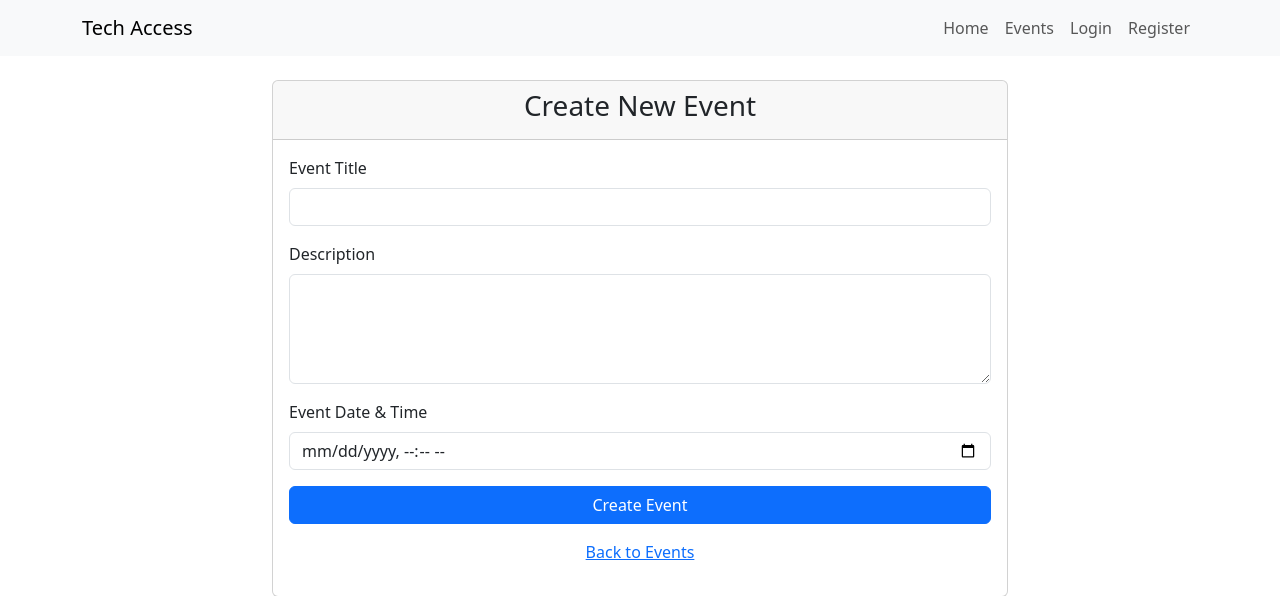
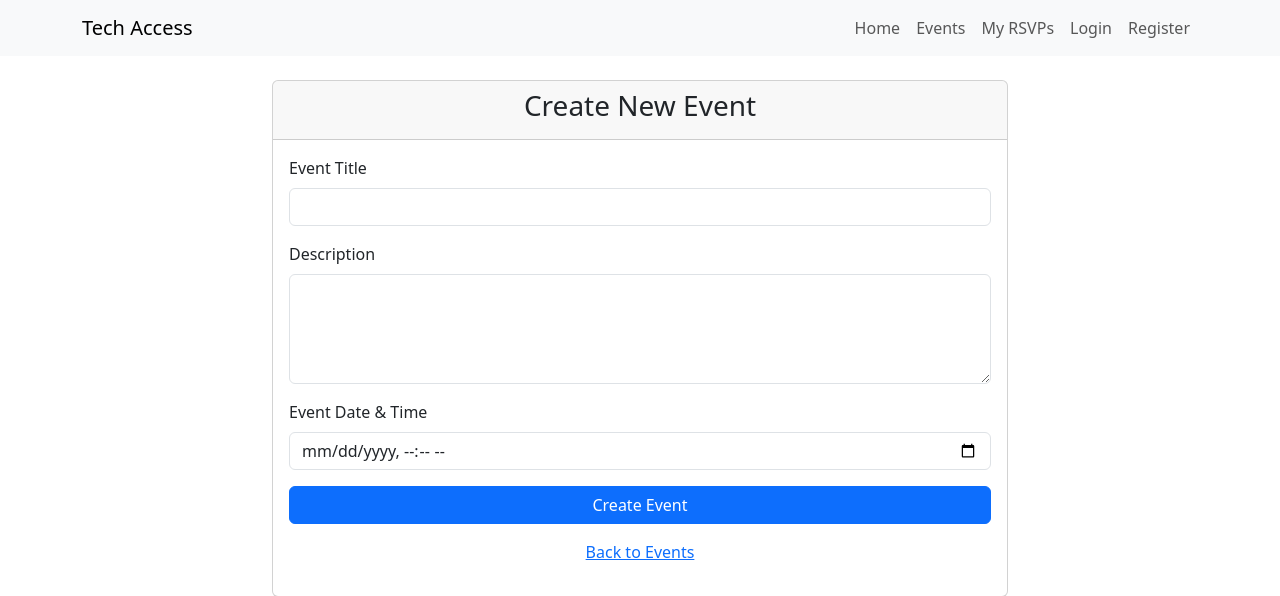
Before and after one commit to lancepounds/tech-access-platform, a Flask app: page /create-event in a window 1280 px wide. Shown: the top 596 px of the page. Run offline with Flask 3, Linux system fonts and the light colour scheme; the visitor is signed in with stand-in values (Sample User, id 1).

Commit message:
Assistant checkpoint: Add My RSVPs link to navbar for users
Assistant generated file changes:
- templates/base.html: Add My RSVPs link to navbar for users

---

User prompt:

Update the navbar in base.html to include a “My RSVPs” link pointing to url_for('show_my_rsvps'), visible only when session['role']=='user'.

Replit-Commit-Author: Assistant
Replit-Commit-Session-Id: 3bc76e8f-544f-4757-993d-9bac68f08fa9

```diff
--- a/templates/base.html
+++ b/templates/base.html
@@ -25,6 +25,9 @@
         <ul class="navbar-nav ms-auto">
           <li class="nav-item"><a class="nav-link" href="{{ url_for('index') }}">Home</a></li>
           <li class="nav-item"><a class="nav-link" href="{{ url_for('show_events') }}">Events</a></li>
+          {% if session.get('role') == 'user' %}
+          <li class="nav-item"><a class="nav-link" href="{{ url_for('show_my_rsvps') }}">My RSVPs</a></li>
+          {% endif %}
           <li class="nav-item"><a class="nav-link" href="/login">Login</a></li>
           <li class="nav-item"><a class="nav-link" href="{{ url_for('show_register') }}">Register</a></li>
         </ul>
```
